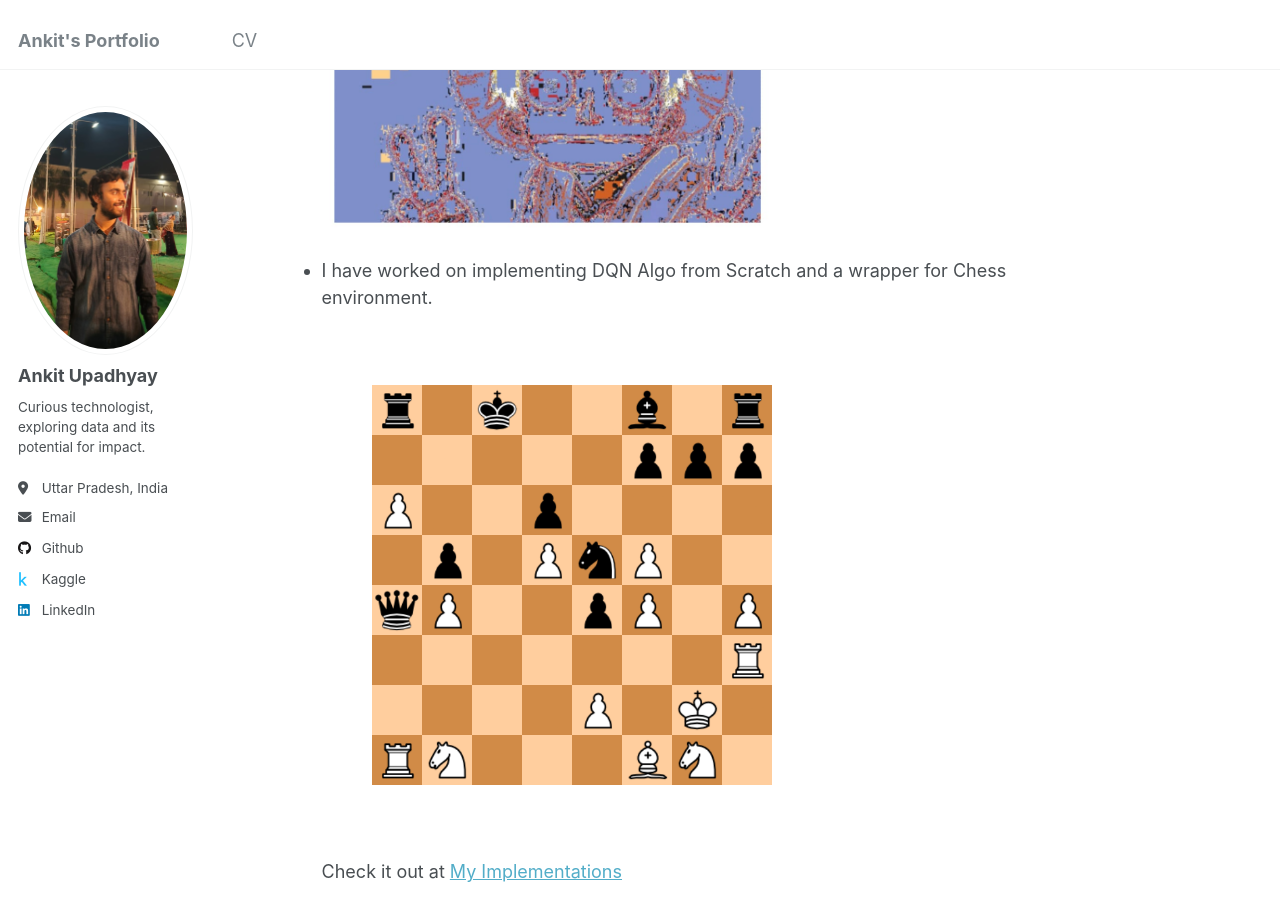
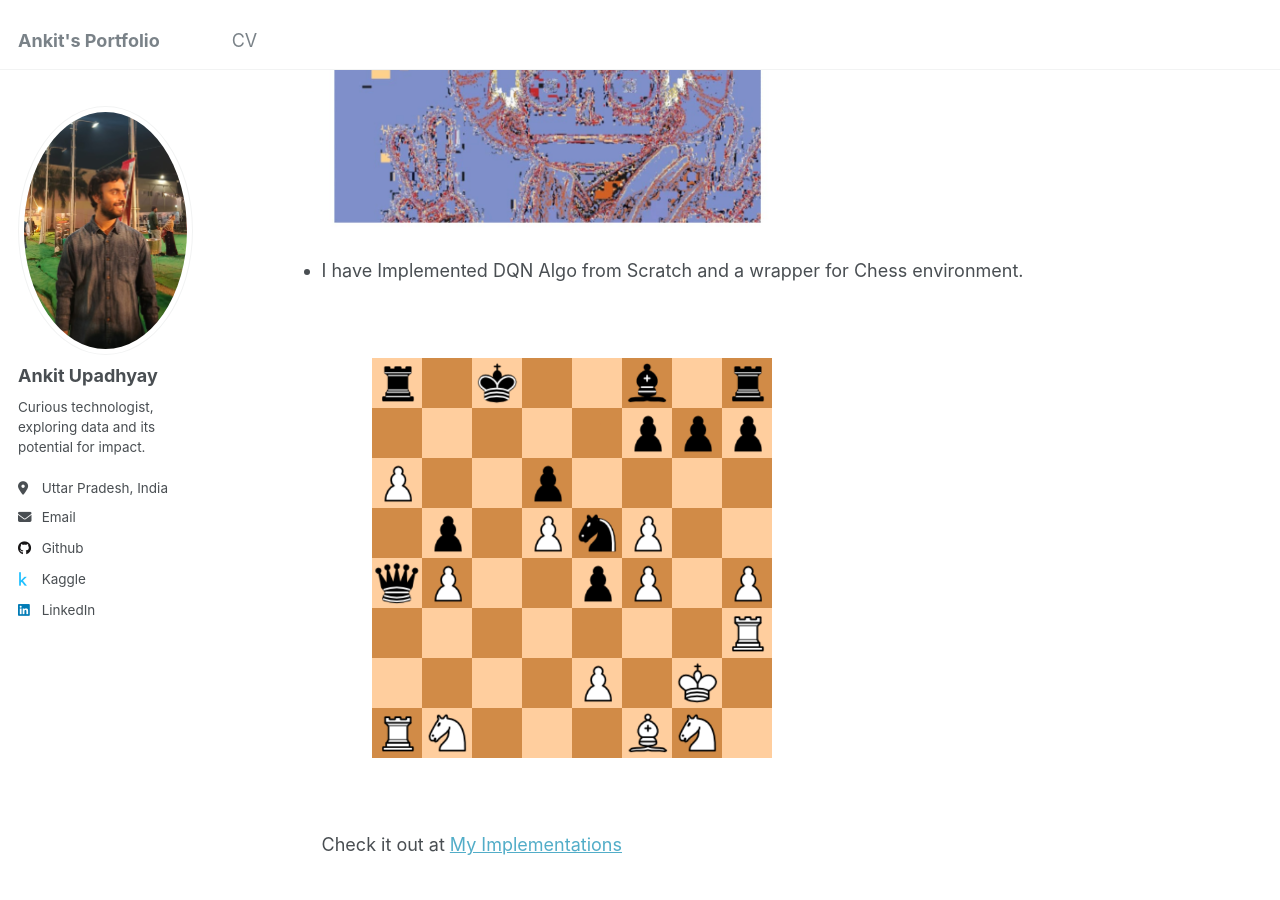
Before and after one commit to Ankit-1204/ankit-1204.github.io, a Jekyll site: the page built from _pages/about.md, in a window 1280 px wide and 900 px high, scrolled down 1210 px. Built offline with Jekyll 4.4.1, drawn with Linux system fonts in a browser that asks for light colours.

Commit message:
Update about.md

```diff
--- a/_pages/about.md
+++ b/_pages/about.md
@@ -25,7 +25,7 @@ I’m very interested in having a in depth understanding of different ML algorit
 
   <img src="/images/compress_image.jpeg" alt="Image compression image" width="450" height="450"/>
 
-- I have worked on implementing DQN Algo from Scratch and a wrapper for Chess environment.
+- I have Implemented DQN Algo from Scratch and a wrapper for Chess environment.
 
   <img src="/images/chess.png" alt="Image compression image" width="500" height="500"/>
 
```
